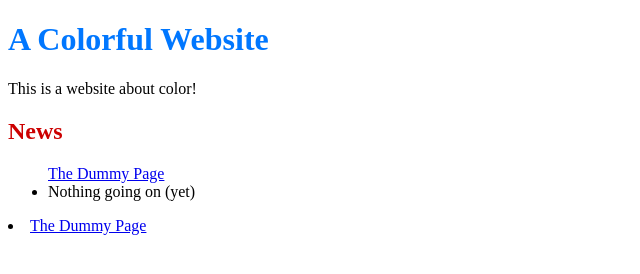
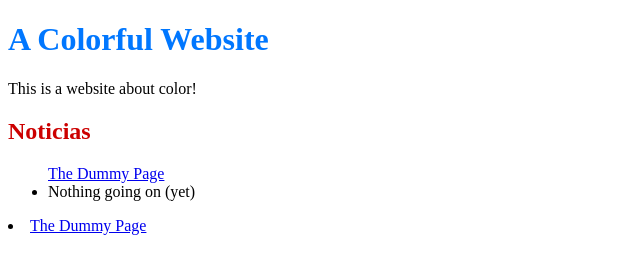
Before and after one commit to gilrko/MyGit-Repo, a plain HTML site: page index.html in a window 1280 px wide. Shown: the full height of the page, 0-640 px from the left. Drawn offline with Linux system fonts and the light colour scheme.

Commit message:
News -> Noticias

```diff
--- a/index.html
+++ b/index.html
@@ -7,7 +7,7 @@
 <body>
         <h1 style="color: #07F">A Colorful Website</h1>
         <p>This is a website about color!</p>
-        <h2 style="color: #C00">News</h2>
+        <h2 style="color: #C00">Noticias</h2>
         <ul>
                 <a href="news-1.html">The Dummy Page</a>
         <li>Nothing going on (yet)</li>
```
